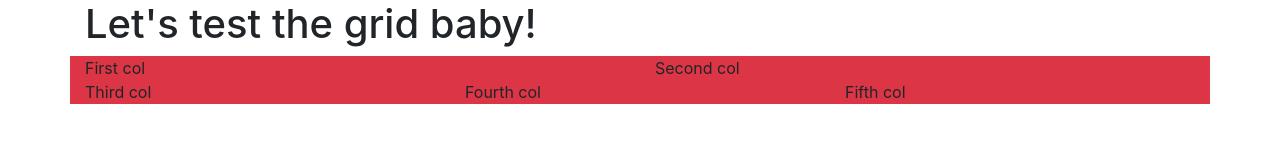
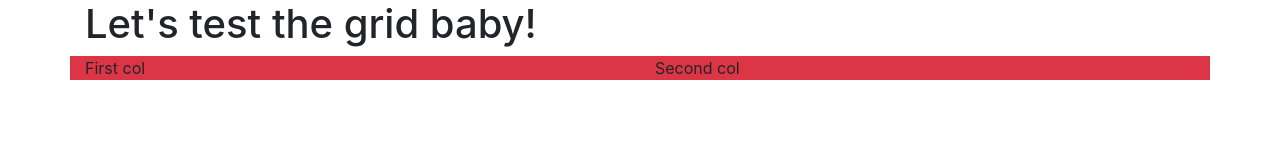
Before and after one commit to valceaalexandra/CSSPreprocessors, a plain HTML site: page index.html in a window 1280 px wide. Drawn offline with nearby package versions, Linux system fonts and the light colour scheme.

Commit message:
Removed columns from row 3

```diff
--- a/index.html
+++ b/index.html
@@ -21,9 +21,7 @@
 			<div class="col-6 bg-danger">Second col</div>
 		</div>
 		<div class="row">
-			<div class="bg-danger col-4">Third col</div>
-			<div class="bg-danger col-4">Fourth col</div>
-			<div class="bg-danger col-4">Fifth col</div>
+			<!-- Removed everything -->
 		</div>
 	</div>
 
```
